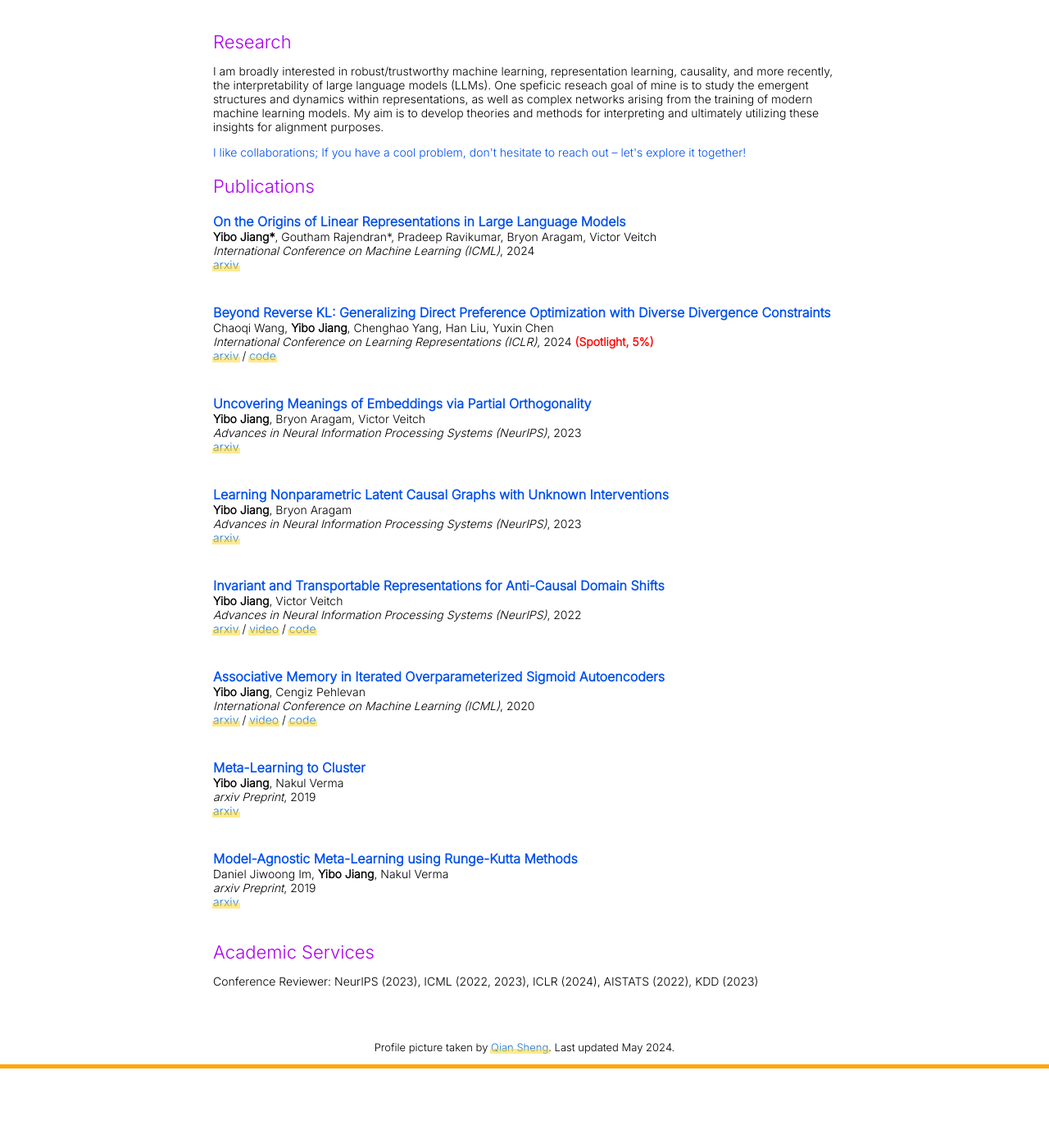
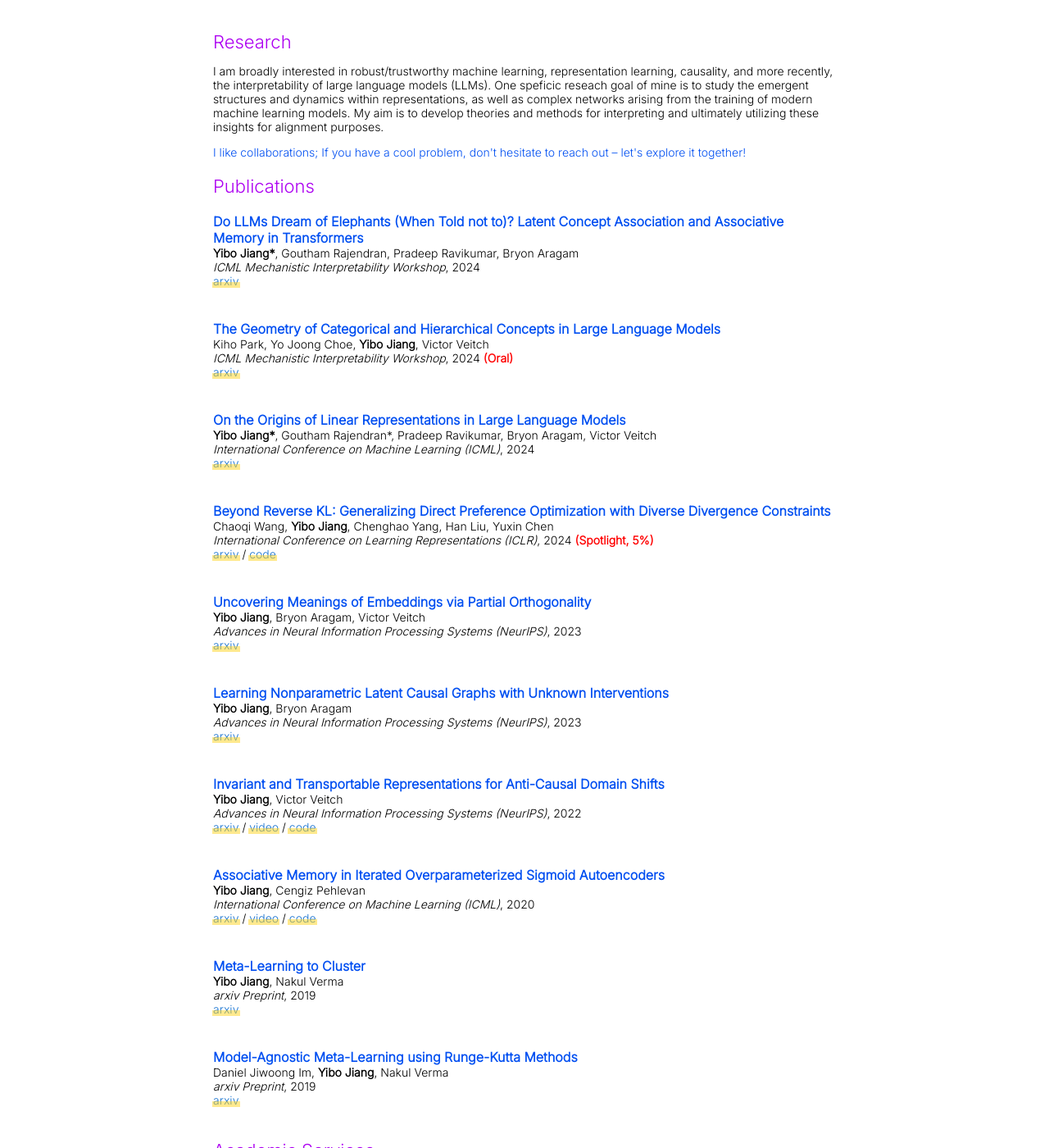
Before and after one commit to ybjiaang/ybjiaang.github.io, a Jekyll site: the page built from _posts/2024-6-31-memory-llm.markdown, in a window 1280 px wide and 1400 px high, scrolled down 354 px. Shown: the whole window at 82% size. Built offline with Jekyll 4.4.1, drawn with Linux system fonts in a browser that asks for light colours; before the commit the page ends 1657 px from its top, so only the background shows below that; some of the changed text lies outside the part shown.

Commit message:
new papers

```diff
--- a/_layouts/default.html
+++ b/_layouts/default.html
@@ -186,7 +186,7 @@
             <td style="padding:0px">
               <br>
               <p style="text-align:center;font-size:small;">
-                Profile picture taken by <a style="font-size:small;" href="https://www.instagram.com/qsqsqsqsqsqssss/">Qian Sheng</a>. Last updated May 2024.
+                Profile picture taken by <a style="font-size:small;" href="https://www.instagram.com/qsqsqsqsqsqssss/">Qian Sheng</a>. Last updated June 2024.
               </p>
             </td>
           </tr>
--- /dev/null
+++ b/_posts/2024-6-31-memory-llm.markdown
@@ -0,0 +1,10 @@
+---
+layout: post
+title:  "Do LLMs Dream of Elephants (When Told not to)? Latent Concept Association and Associative Memory in Transformers"
+date:   2024-06-31
+categories: research
+author: "Yibo Jiang"
+authors: " <strong>Yibo Jiang*</strong>, Goutham Rajendran, Pradeep Ravikumar, Bryon Aragam"
+venue: "ICML Mechanistic Interpretability Workshop"
+arxiv: https://arxiv.org/abs/2406.18400
+---
```
Also changed, not shown: _posts/2024-6-30-category.markdown (added, +11 -0 lines).
